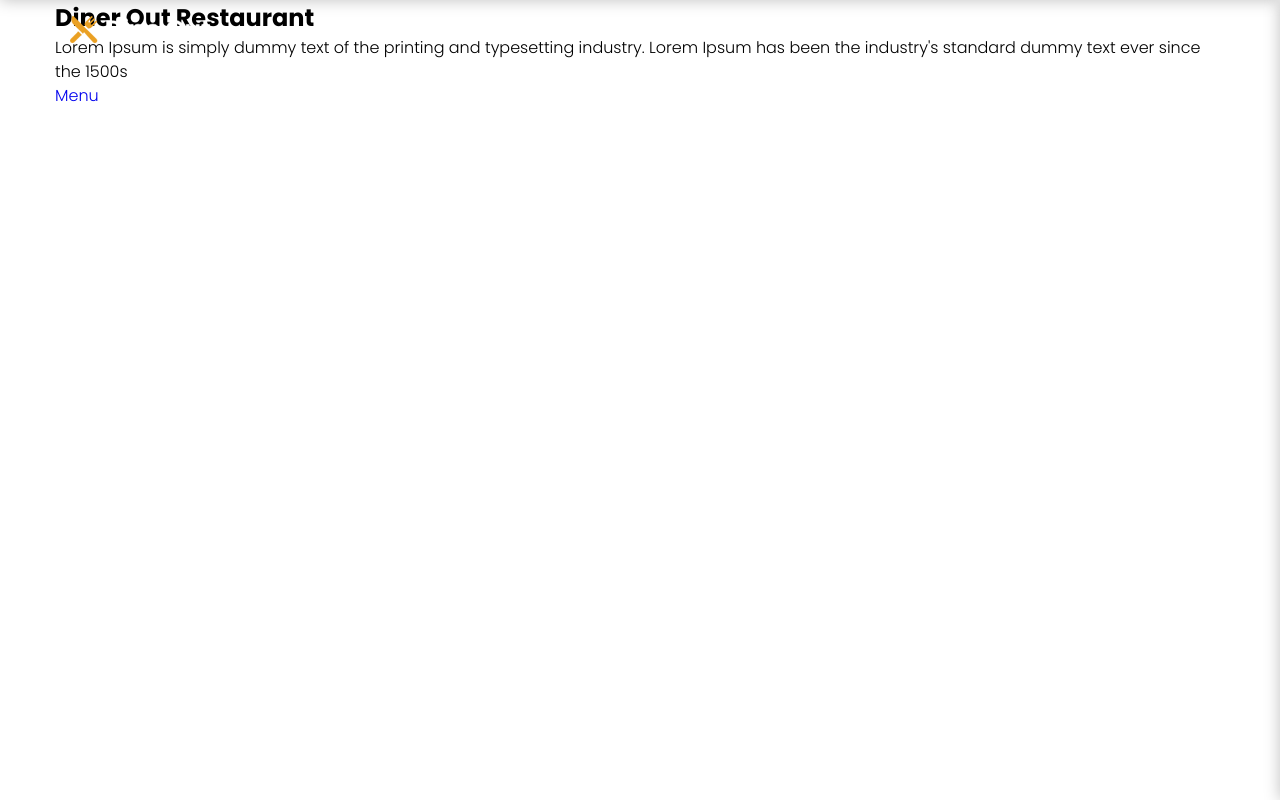
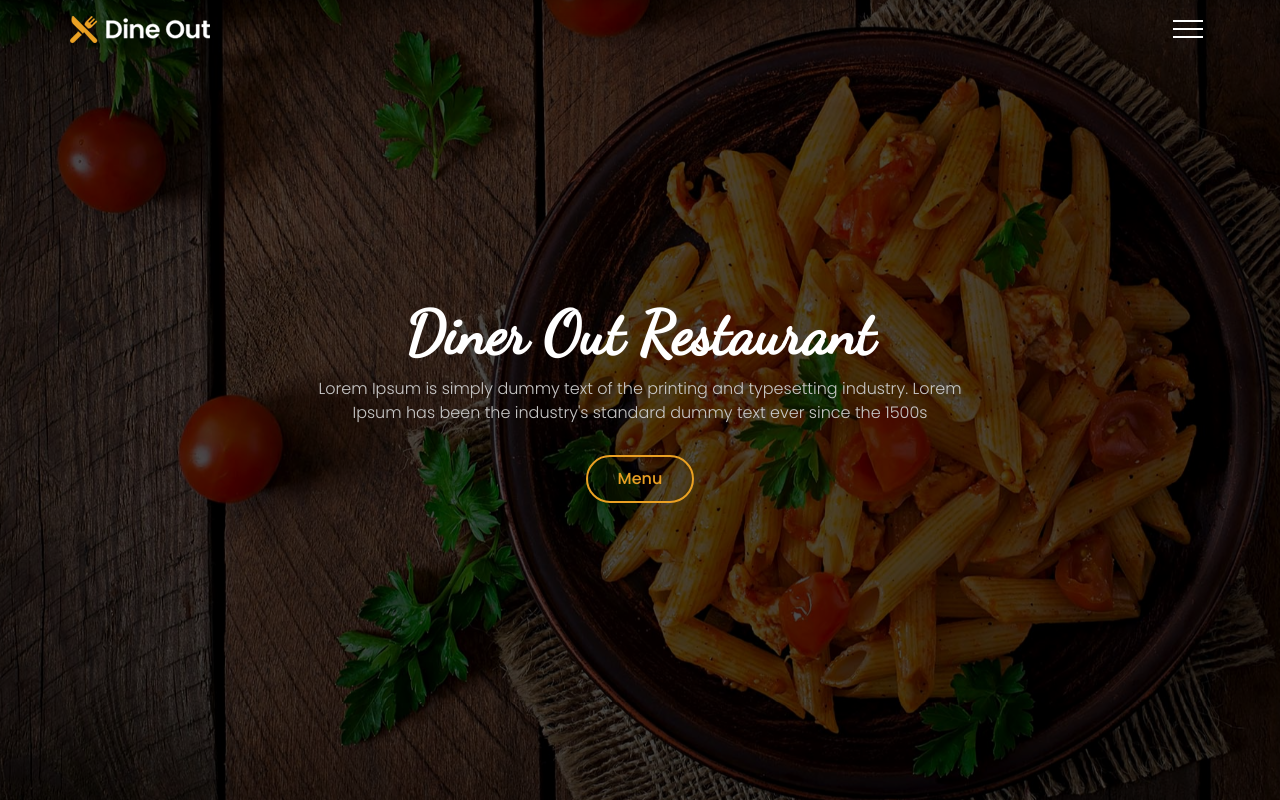
Before and after one commit to luizhsgassis/DineOut, a plain HTML site: page index.html in a window 1280 px wide. Drawn offline with Linux system fonts and the light colour scheme.

Commit message:
home section

```diff
--- a/css/style.css
+++ b/css/style.css
@@ -8,7 +8,7 @@
     --white: #fff;
     --white-light: #c8c8c8;
     --shadow: 0 0 15px rgba(0,0,0,0.25);
-    --cursive-font: font-family:'Dancing Script', cursive;
+    --cursive-font: 'Dancing Script', cursive;
     scroll-behavior: smooth;
 }
 
@@ -29,6 +29,7 @@ body {
     -webkit-tap-highlight-color: transparent;
     font-family: 'Poppins', sans-serif;
     font-weight: 300;
+    color: var(--white-light);
 }
 img {
     vertical-align: middle;
@@ -39,6 +40,21 @@ a {
 }
 ul {
     list-style: none;
+}
+h1 {
+    font-weight: 700;
+    color: var(--white);
+}
+h2 {
+    font-weight: 600;
+    color: var(--white);
+}
+h3,
+h4,
+h5,
+h6 {
+    font-weight: 500;
+    color: var(--white);
 }
 .container {
     max-width: 1170px;
@@ -53,6 +69,44 @@ ul {
 }
 .align-items-center {
     align-items: center;
+}
+.min-vh-100 {
+    min-height: 100vh;
+}
+
+/* buttons */
+.btn {
+    display: inline-block;
+    padding: 10px 30px;
+    background-color: transparent;
+    border-radius: 30px;
+    text-transform: capitalize;
+    font-weight: 500;
+    transition: all 0.3s ease;
+    font-size: 16px;
+    cursor: pointer;
+    font-family: inherit;
+    color: var(--main-color);
+    line-height: 1.5;
+    user-select: none;
+    border: none;
+}
+.btn-default {
+    border: 2px solid var(--main-color);
+}
+.btn-default:hover {
+    color: var(--white);
+    background-color: var(--main-color);
+}
+
+/* animation keyframes */
+@keyframes zoomInOut {
+    0%, 100% {
+        transform: scale(1);
+    }
+    50% {
+        transform: scale(1.1);
+    }
 }
 
 /* header */
@@ -166,3 +220,52 @@ ul {
 .header .nav ul li a:hover {
     color: var(--main-color);
 }
+
+/* home-section */
+.home-section {
+    position: relative;
+    overflow: hidden;
+}
+.home-section::before {
+    content: '';
+    position: absolute;
+    left: 0;
+    top: 0;
+    height: 100%;
+    width: 100%;
+    background-color: #000000;
+    opacity: 0.7;
+    z-index: -1;
+}
+.home-section .home-bg {
+    position: absolute;
+    left: 0;
+    top: 0;
+    height: 100%;
+    width: 100%;
+    background-image: url("../img/home-bg.jpg");
+    background-attachment: fixed;
+    background-size: cover;
+    background-position: center;
+    z-index: -2;
+    animation: zoomInOut 20s ease infinite;
+}
+.home-section .min-vh-100 {
+    padding: 100px 0;
+}
+.home-text {
+    padding: 0 15px;
+    max-width: 700px;
+    width: 100%;
+    margin: auto;
+    text-align: center;
+}
+.home-text h1 {
+    font-family: var(--cursive-font);
+    font-size: 60px;
+    line-height: 75px;
+    margin: 0 0 5px;
+}
+.home-text p {
+    margin: 0 0 30px;
+}
--- a/index.html
+++ b/index.html
@@ -38,8 +38,9 @@
 
   <!-- home section start -->
   <section class="home-section" id="home">
+    <div class="home-bg"></div>
     <div class="container">
-      <div class="row">
+      <div class="row min-vh-100 align-items-center">
         <div class="home-text">
           <h1>Diner Out Restaurant</h1>
           <p>Lorem Ipsum is simply dummy text of the printing and typesetting industry. Lorem Ipsum has been the industry's standard dummy text ever since the 1500s</p>
```
